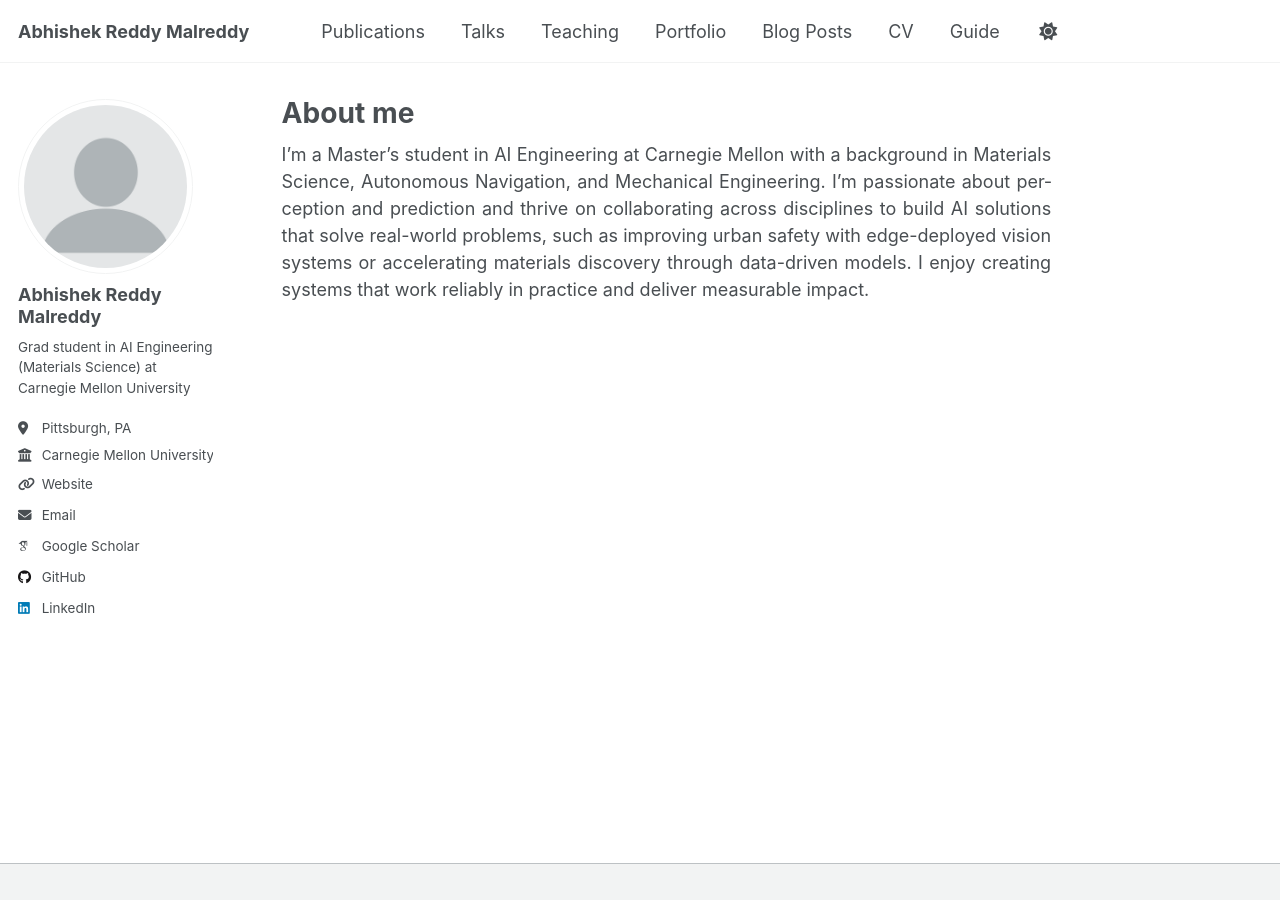
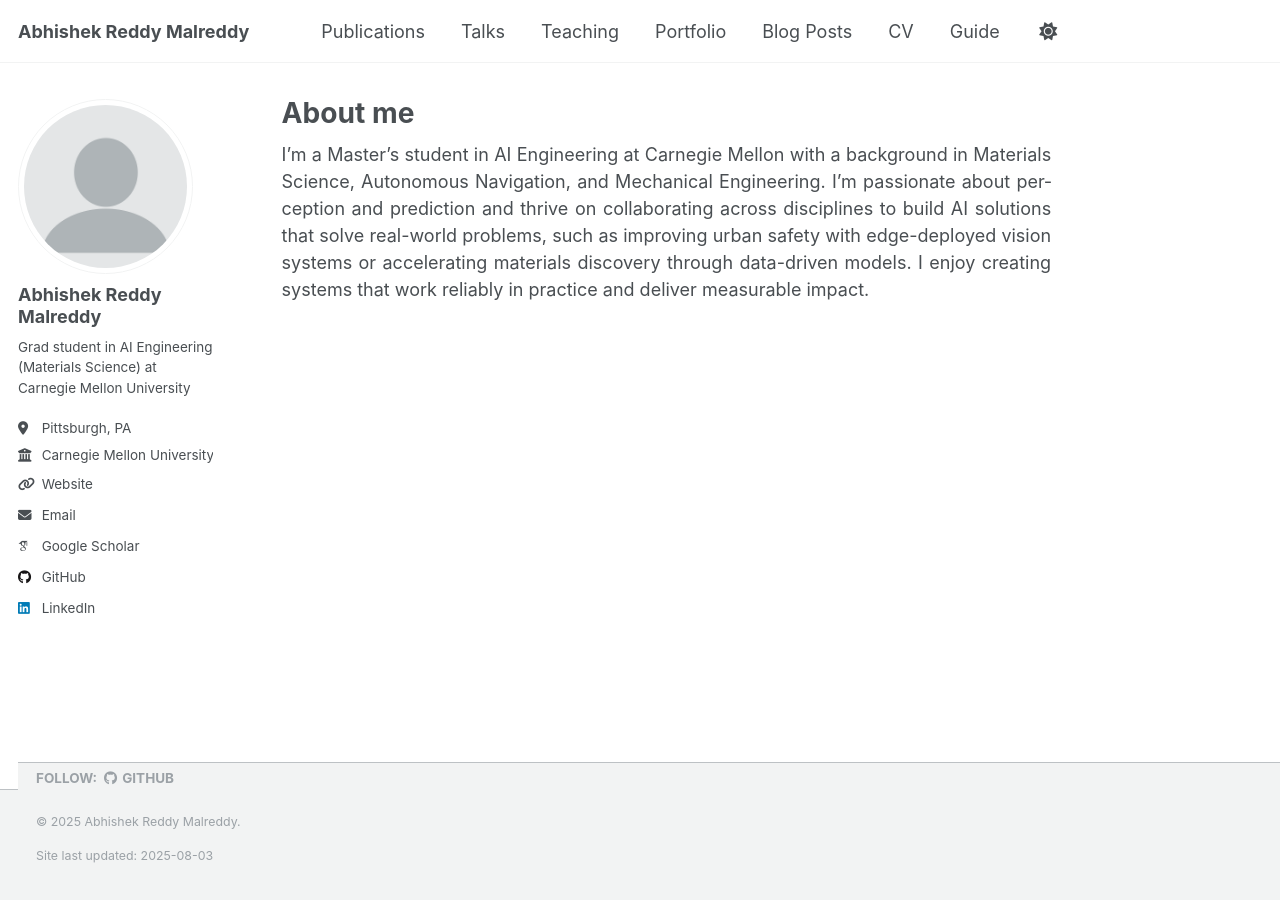
Before and after one commit to abhishekredy18/abhishekredy18.github.io, a Jekyll site: the page built from _pages/about.md, in a window 1280 px wide. Built offline with Jekyll 4.4.1, drawn with Linux system fonts in a browser that asks for light colours; some web fonts are replaced.

Commit message:
footer update

```diff
--- a/_includes/footer/custom.html
+++ b/_includes/footer/custom.html
@@ -1,11 +1,19 @@
-<div class="page__footer-follow">
-  <ul class="social-icons">
-    <li><strong>Follow:</strong></li>
-    <li><a href="https://github.com/abhishekredy18" rel="nofollow noopener noreferrer"><i class="fab fa-fw fa-github" aria-hidden="true"></i> GitHub</a></li>
-  </ul>
-</div>
+<!-- start custom footer snippets -->
 
-<div class="page__footer-copyright">
-  <p>&copy; {{ 'now' | date: "%Y" }} Abhishek Reddy Malreddy.</p>
-  <p>Site last updated: {{ site.time | date: "%Y-%m-%d" }}</p>
-</div>
+<a href="/sitemap/">Sitemap</a>
+
+<!-- Support for MatJax -->
+<script defer src="https://cdnjs.cloudflare.com/polyfill/v3/polyfill.min.js?features=es6"></script>
+<script defer src="https://cdn.jsdelivr.net/npm/mathjax@3/es5/tex-mml-chtml.js" id="MathJax-script"></script>
+
+<!-- Support for Plotly -->
+<script defer src='https://cdnjs.cloudflare.com/ajax/libs/plotly.js/3.0.1/plotly.min.js'></script>
+
+<!-- Support for Mermaid -->
+<script type="module">
+    import mermaid from 'https://cdn.jsdelivr.net/npm/mermaid@11/dist/mermaid.esm.min.mjs';
+    mermaid.initialize({startOnLoad:true, theme:'default'});
+    await mermaid.run({querySelector:'code.language-mermaid'});
+</script>
+
+<!-- end custom footer snippets -->
--- /dev/null
+++ b/_includes/footer/my_custom.html
@@ -0,0 +1,13 @@
+<footer class="page__footer">
+  <div class="page__footer-follow">
+    <ul class="social-icons">
+      <li><strong>Follow:</strong></li>
+      <li><a href="https://github.com/abhishekredy18" rel="nofollow noopener noreferrer"><i class="fab fa-fw fa-github" aria-hidden="true"></i> GitHub</a></li>
+    </ul>
+  </div>
+
+  <div class="page__footer-copyright">
+    <p>&copy; {{ 'now' | date: "%Y" }} Abhishek Reddy Malreddy.</p>
+    <p>Site last updated: {{ site.time | date: "%Y-%m-%d" }}</p>
+  </div>
+</footer>
--- a/_layouts/cv-layout.html
+++ b/_layouts/cv-layout.html
@@ -28,7 +28,7 @@ layout: compress
 
     <div class="page__footer">
       <footer>
-        {% include footer/custom.html %}
+        {% include footer/my_custom.html %}
         {% include footer.html %}
       </footer>
     </div>
--- a/_layouts/default.html
+++ b/_layouts/default.html
@@ -20,7 +20,7 @@ layout: compress
 
     <div class="page__footer">
       <footer>
-        {% include footer/custom.html %}
+        {% include footer/my_custom.html %}
         {% include footer.html %}
       </footer>
     </div>
--- a/assets/css/custom.css
+++ b/assets/css/custom.css
@@ -7,10 +7,3 @@
   -ms-hyphens: auto;
   hyphens: auto;
 }
-
-
-/* Hide the default footer sections */
-.page__footer .page__footer-follow,
-.page__footer .page__footer-copyright {
-  display: none !important;
-}
```
